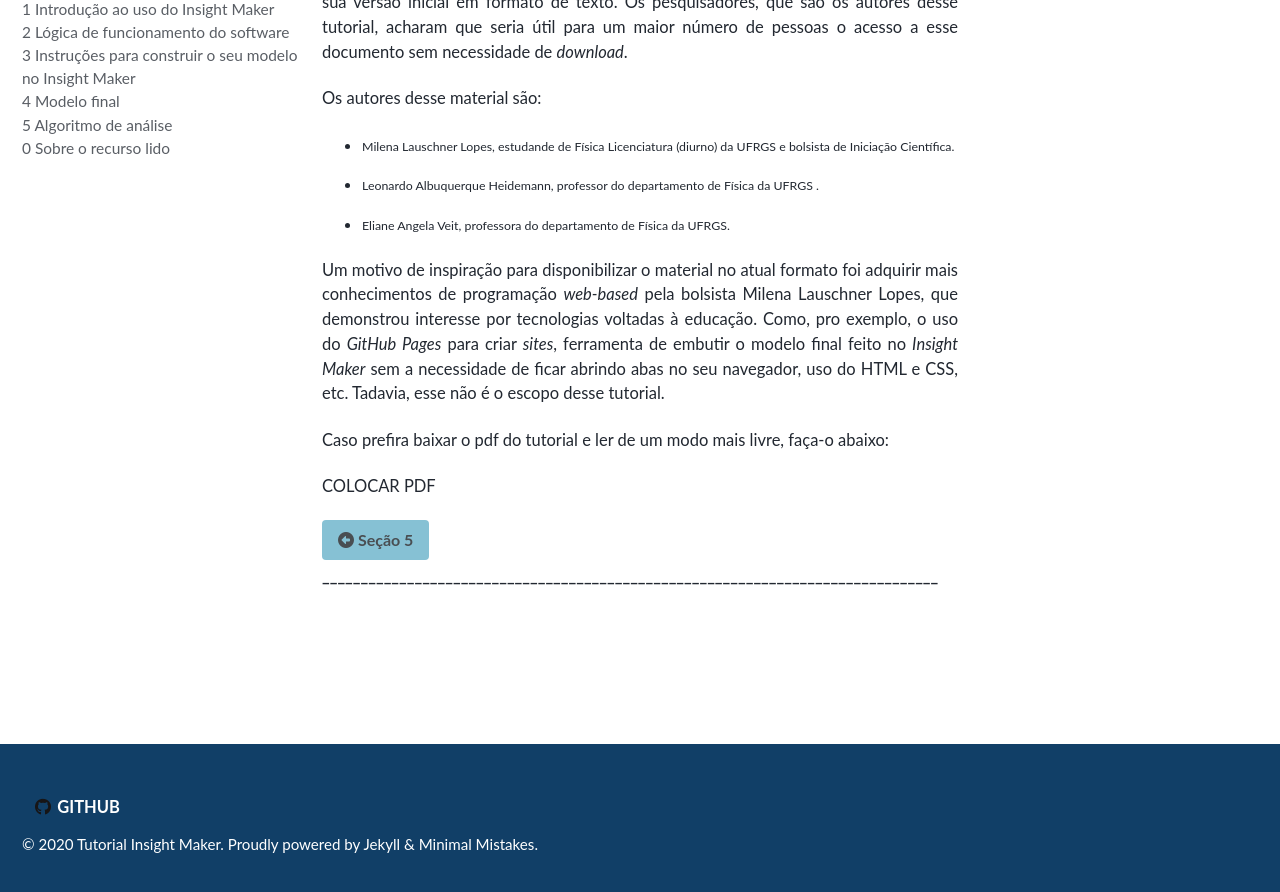
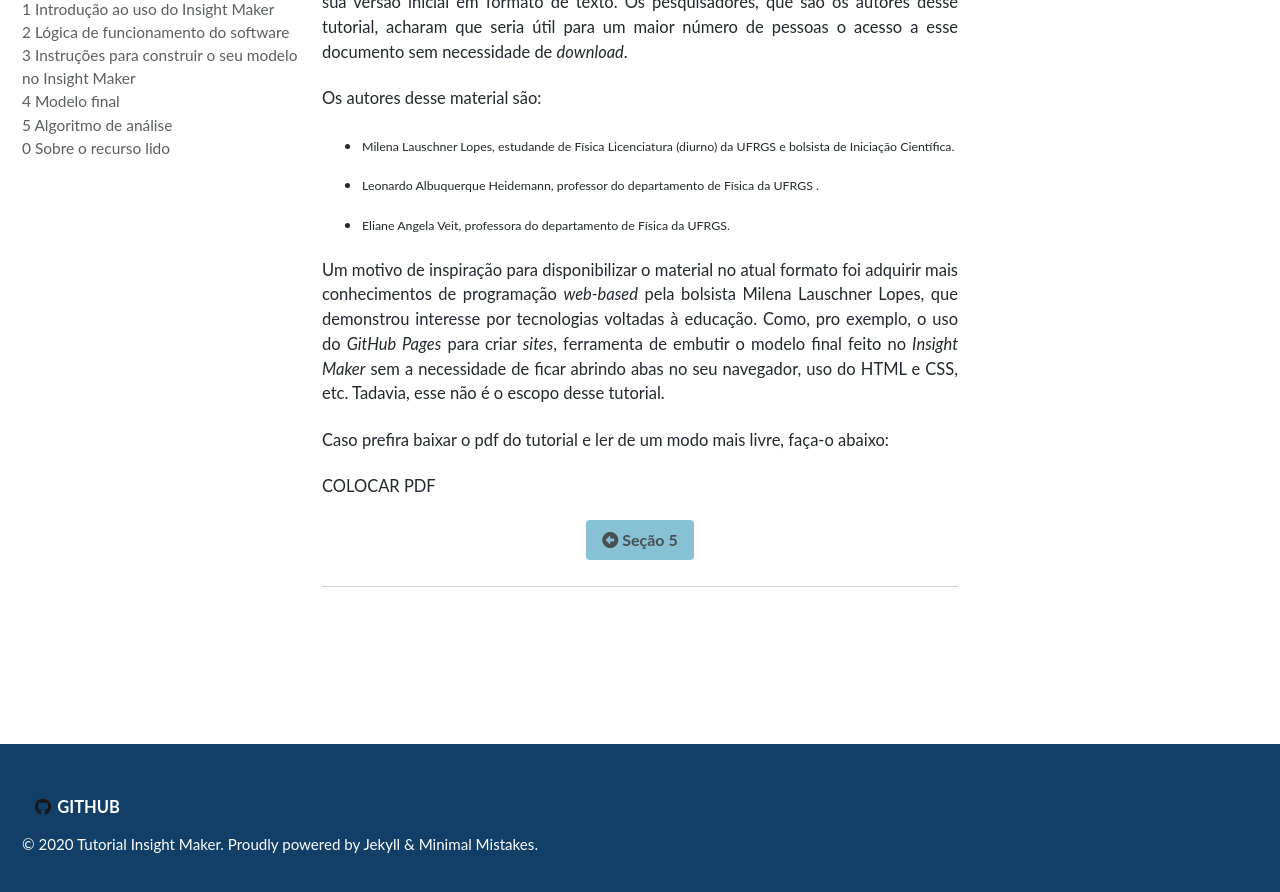
Before and after one commit to milenalauschner/MM, a Jekyll site: the page built from _pages/sobre.md, in a window 1280 px wide and 900 px high, scrolled down 398 px. Shown: the top 892 px of the window. Built offline with Jekyll 4.4.1, drawn with Linux system fonts in a browser that asks for light colours; cached includes are drawn as plain includes; nearby versions of some CDN libraries; some web fonts are replaced.

Commit message:
Update sobre.md

```diff
--- a/_pages/sobre.md
+++ b/_pages/sobre.md
@@ -31,4 +31,6 @@ COLOCAR PDF
 
 
 [<i class="fas fa-arrow-alt-circle-left"></i> Seção 5 ](https://milenalauschner.github.io/MM/seção5/){:
-.btn .btn--info}________________________________________________________________________________________________________________________________________________________________________________________________________________________________________________
+.btn .btn--info}
+{: .text-center}
+________________________________________________________________________________________________________________________________________________________________________________________________________________________________________________
```
